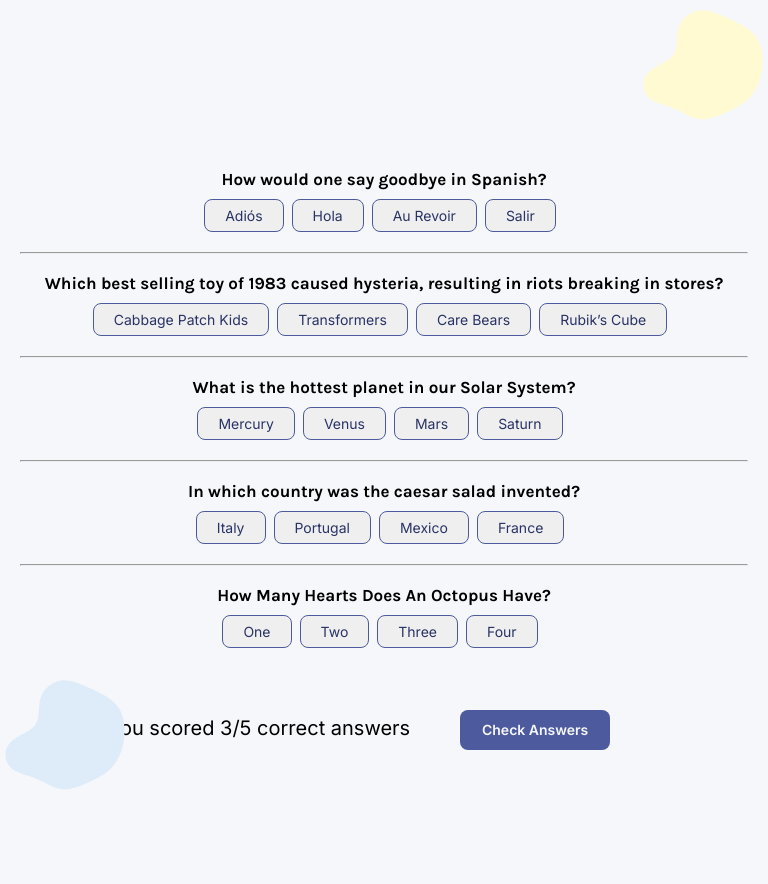
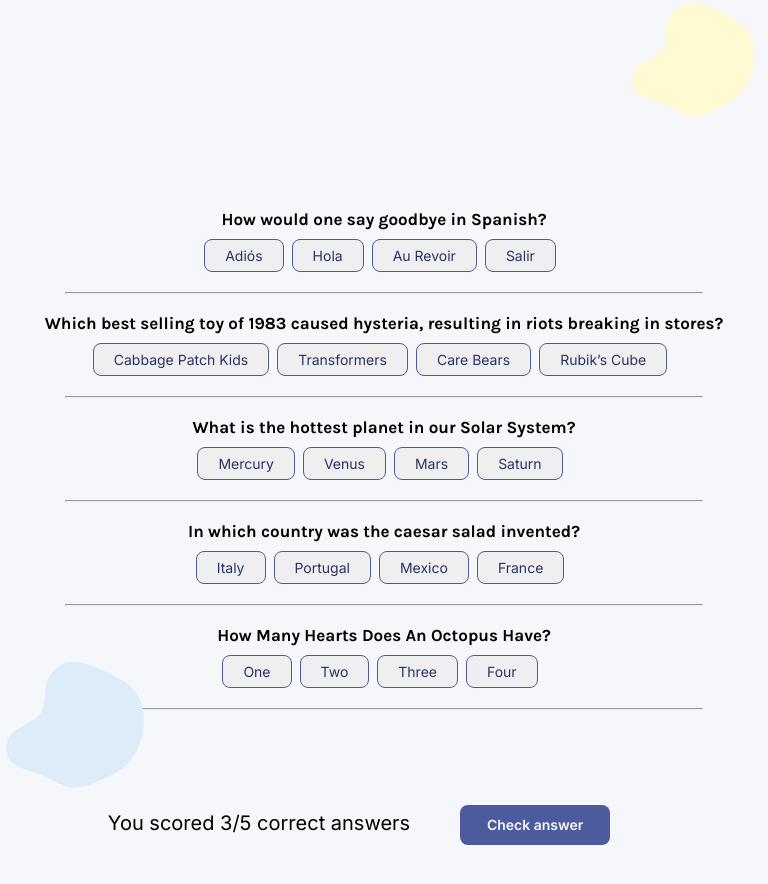
Before and after one commit to cybulskikacper/Quizzical, a React (Vite) app: page / in a window 768 px wide. Shown: the top 884 px of the page. Before the commit the page ends 800 px from the top, so only its background shows below. Built offline with nearby package versions, Linux system fonts and the light colour scheme.

Commit message:
working on iphone version

```diff
--- a/src/Menu.jsx
+++ b/src/Menu.jsx
@@ -38,10 +38,11 @@ export default function Menu() {
 						<button className="answer">Two</button>
 						<button className="answer">Three</button>
 						<button className="answer">Four</button>
+						<hr />
 
 						<span className="final-result">
-						You scored 3/5 correct answers
-							<button className="check-answer">Check Answers </button>
+							You scored 3/5 correct answers
+							<button className="check-answer">Check answer </button>
 						</span>
 					</div>
 
--- a/src/index.css
+++ b/src/index.css
@@ -179,7 +179,7 @@ hr {
 	position: fixed;
 	top: 0;
 	right: 0;
-	width: 70px;
+	width: 40px;
 	height: 50px;
 }
 
@@ -189,6 +189,10 @@ hr {
 	/* Styles for Surface Duo */
 	header {
 		padding: 100px;
+	}
+
+	.game {
+		font-size: 20px;
 	}
 }
 
@@ -207,15 +211,15 @@ hr {
 @media (width: 390px) and (height: 844px) {
 	/* Styles for iPhone 12 Pro */
 	.game {
-		margin-top: 140px;
+		margin-top: 130px;
 	}
 	.blob1-game {
-		width: 120px;
-		height: 120px;
+		width: 90px;
+		height: 90px;
 	}
 	.blob2-game {
-		width: 120px;
-		height: 120px;
+		width: 90px;
+		height: 90px;
 	}
 }
 
@@ -233,6 +237,14 @@ hr {
 
 	.game {
 		margin-top: 35px;
+	}
+
+	.final-result {
+		font-size: 16px;
+	}
+	.check-answer {
+		width: 130px;
+		height: 40px;
 	}
 
 	.blob1-game {
@@ -257,7 +269,7 @@ hr {
 		margin-bottom: 80px;
 	}
 	.game {
-		margin-top: 170px;
+		margin-top: 140px;
 	}
 
 	.check-answer {
@@ -271,13 +283,21 @@ hr {
 		font-size: 14px;
 	}
 
+	.final-result {
+		margin-top: 40px;
+	}
+
+	.check-answer {
+		margin-top: 30px;
+	}
+
 	.blob1-game {
-		width: 130px;
-		height: 130px;
+		width: 90px;
+		height: 90px;
 	}
 	.blob2-game {
-		width: 130px;
-		height: 130px;
+		width: 100px;
+		height: 100px;
 	}
 }
 
@@ -292,7 +312,29 @@ hr {
 	.start {
 		margin-bottom: 550px;
 	}
+
+	.game {
+		margin-top: 210px;
+	}
+
+	.final-result {
+		margin-top: 60px;
+	}
+
+	.check-answer {
+		margin-top: 2dvw;
+	}
+
+	.blob1-game {
+		width: 150px;
+		height: 150px;
+	}
+	.blob2-game {
+		width: 150px;
+		height: 120px;
+	}
 }
+
 @media (min-width: 1027px) and (max-width: 1200px) {
 	header {
 		padding: 400px;
```
